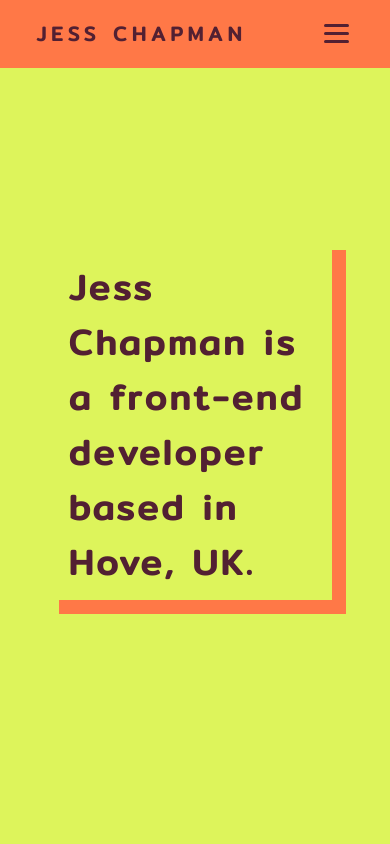
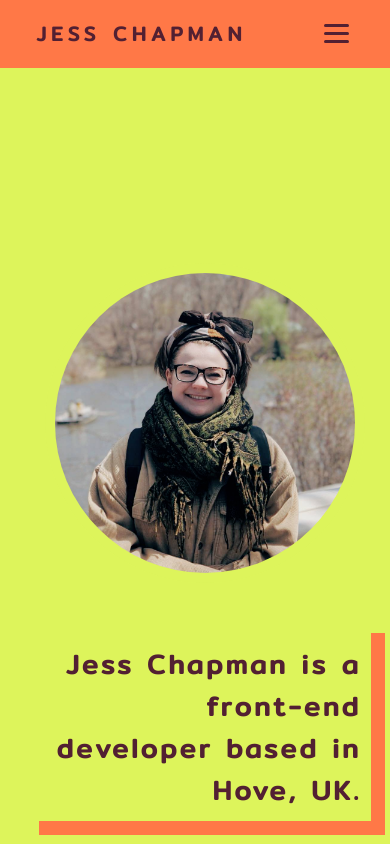
Before and after one commit to JessDoesJavascript/JessDoesJavascript.github.io, a plain HTML site: page index.html in a window 390 px wide. Shown: the top 844 px of the page. Drawn offline with Linux system fonts and the light colour scheme.

Commit message:
picture add

```diff
--- a/index.html
+++ b/index.html
@@ -10,7 +10,7 @@
 </head>
 
 <body>
-    <span class="anchor" id="home"></span>
+  <span class="anchor" id="home"></span>
   <nav id="nav-bar">
     <div class="logo">
       <h1 id="page-topper"> Jess Chapman </h1>
@@ -34,17 +34,23 @@
   <Script src="app.js"></Script>
 
   <header>
-    <H2 id="top"> Jess Chapman is a front-end developer based in Hove, UK. </H2>
+    <div class="home-section">
+      <H2 id="top"> Jess Chapman is a front-end developer based in Hove, UK. </H2>
+      <img src="./self.jpeg">
+    </div>
   </header>
   <main>
-      <span class="anchor-sections" id="about"></span>
+    <span class="anchor-sections" id="about"></span>
     <div class="section">
       <h3 class="heading"> about. </h3>
       <div class="paragraph">
-        <p>I am a self-taught front-end web developer looking for a role with a company as a junior, where I can learn from
-        experienced developers and continue to build on my skills. After leaving my job in September, I have been learning to
-        code in HTML, CSS and Javascript with an emphasis on design, creative use of colour, and making the internet a more
-        accessible and inclusive place.</p>
+        <p>I am a self-taught front-end web developer looking for a role with a company as a junior, where I can learn
+          from
+          experienced developers and continue to build on my skills. After leaving my job in September, I have been
+          learning to
+          code in HTML, CSS and Javascript with an emphasis on design, creative use of colour, and making the internet a
+          more
+          accessible and inclusive place.</p>
       </div>
 
     </div>
@@ -54,7 +60,7 @@
       <h3 class="heading"> skills. </h3>
       <div class="paragraph">
         <p> Most of my experience is in HTML5, CSS3 and Javascript ES6. I also have some
-          knowledge and experience of React.js, Webpack, Node Package Manager, Terminal,
+          knowledge and experience of React.js, Webpack, bash, Node Package Manager, Terminal,
           GIT Version Control, jQuery, reading and debugging code, creating wireframes,
           and coding to WCAG 2.0 standards. You can see examples of my code by clicking
           the links below. </p>
@@ -66,7 +72,7 @@
       <h3 class="heading"> links. </h3>
       <div class="paragraph">
         <p>
-         My codepen can be visited <a class="profile-links" href="https://codepen.io/jsschpmn">here</a>, and my
+          My codepen can be visited <a class="profile-links" href="https://codepen.io/jsschpmn">here</a>, and my
           github can be visited
           <a class="profile-links" href="https://www.github.com/jessdoesjavascript">here</a>.
         </p>
--- a/style.scss
+++ b/style.scss
@@ -11,25 +11,47 @@ $titleColor: #522032;
 // general page stuff
 * {
   margin: 0px;
-  padding: 0px;
-  box-sizing: border-box;
+  // padding: 0px;
+  // box-sizing: border-box;
   font-family: "Mitr", sans-serif;
   background-color: $bodyBackground;
   scroll-behavior: smooth;
 }
 
 // about
+
+
+.home-section {
+  width: 100%;
+  display: flex;
+  padding: 10px;
+  align-items: center;
+  margin-top: 30vh;
+  margin-bottom: 30vh;
+  // justify-content: center;
+
+}
+
 H2 {
   color: $titleColor;
   font-size: 35px;
   letter-spacing: 3px;
-  width: 70%;
   padding: 10px;
-  margin: 15%;
-  margin-top: 250px;
-  margin-bottom: 400px;
+  max-width: 600px;
+  text-align: right;
+  margin: 100px;
   box-shadow: 7px 7px 0px 7px #ff7847;
 }
+
+img {
+  max-width: 300px;
+  border-radius: 100%;
+  padding: 10px;
+
+}
+
+
+
 // info sections
 .section {
   margin: 10%;
@@ -40,13 +62,13 @@ H2 {
   margin-bottom: 50%;
 }
 
-
 .heading {
   color: $bodyText;
   background-color: $cardBackground;
   font-size: 20pt;
   letter-spacing: 4px;
 }
+
 p {
   color: $bodyText;
   background-color: $cardBackground;
@@ -59,6 +81,7 @@ p {
   color: $bodyText;
   background-color: $cardBackground;
 }
+
 footer {
   color: $bodyText;
 }
@@ -76,11 +99,13 @@ nav {
   top: 0;
   width: 100%;
 }
+
 // name in nav-bar
 h1 {
   background-color: $navBackground;
   font-size: 20px;
 }
+
 .logo {
   color: $navText;
   background-color: $navBackground;
@@ -88,6 +113,7 @@ h1 {
   letter-spacing: 5px;
   font-size: 20px;
 }
+
 // nav-bar
 .nav-links {
   background-color: $navBackground;
@@ -95,6 +121,7 @@ h1 {
   justify-content: space-around;
   width: 40%;
 }
+
 .nav-links a {
   color: $navText;
   background-color: $navBackground;
@@ -103,13 +130,16 @@ h1 {
   font-weight: bold;
   font-size: 14px;
 }
+
 .nav-links li {
   background-color: $navBackground;
   list-style: none;
 }
+
 .burger {
   display: none;
 }
+
 .burger div {
   width: 25px;
   height: 3px;
@@ -118,6 +148,7 @@ h1 {
   border-radius: 10px;
   transition: all 0.3s ease-in;
 }
+
 @media screen and (max-width: 1024px) {
   .nav-links {
     width: 60%;
@@ -130,22 +161,41 @@ h1 {
     letter-spacing: 1px;
   }
 }
+
+
 @media screen and (max-width: 768px) {
-  body {
-    overflow-x: hidden;
-  }
-  H2 {
+ .home-section {
+   width: 100%;
+   display: flex;
+   flex-direction: column-reverse;
+   align-items: center;
+  //  padding: 10px;
+
+}
+
+img {
+  max-width: 300px;
+}
+
+H2 {
     color: $titleColor;
-    font-size: 25px;
+    font-size: 20pt;
     letter-spacing: 3px;
-    width: 70%;
+    width: 80%;
     padding: 10px;
-    margin: 15%;
-    margin-top: 250px;
+    margin: 15px;
+    margin-top: 50px;
     margin-bottom: 400px;
     box-shadow: 7px 7px 0px 7px #ff7847;
   }
 
+  body {
+    overflow-x: hidden;
+  }
+
+
+
+//
   .nav-links {
     position: absolute;
     right: 0px;
@@ -159,18 +209,22 @@ h1 {
     transform: translateX(100%);
     transition: transform 0.5s ease-in;
   }
+
   .nav-links li {
     opacity: 0;
   }
+
   .burger {
     display: block;
     cursor: pointer;
     background-color: $navBackground;
   }
 }
+
 .nav-active {
   transform: translateX(0%);
 }
+
 @keyframes navLinkFade {
   from {
     opacity: 0;
@@ -181,6 +235,7 @@ h1 {
     transform: translateX(0px);
   }
 }
+
 .toggle .line1 {
   transform: rotate(-45deg) translate(-5px, 6px);
 }
@@ -193,18 +248,10 @@ h1 {
 .title {
   font-size: 30px;
 }
+
 // about
-H2 {
-  color: $titleColor;
-  font-size: 35px;
-  letter-spacing: 3px;
-  width: 70%;
-  padding: 10px;
-  margin: 15%;
-  margin-top: 250px;
-  margin-bottom: 400px;
-  box-shadow: 7px 7px 0px 7px #ff7847;
-}
+
+
 // info sections
 .section {
   margin: 10%;
@@ -213,14 +260,15 @@ H2 {
   background-color: $cardBackground;
   box-shadow: 20px 21px 0px -9px $cardShadow;
   margin-bottom: 400px;
+}
 
-}
 .heading {
   color: $bodyText;
   background-color: $cardBackground;
   font-size: 20pt;
   letter-spacing: 4px;
 }
+
 p {
   color: $bodyText;
   background-color: $cardBackground;
@@ -228,7 +276,6 @@ p {
   font-weight: 1;
   letter-spacing: 2px;
   word-wrap: break-word;
-
 }
 
 .anchor {
@@ -246,6 +293,7 @@ p {
   color: $bodyText;
   background-color: $cardBackground;
 }
+
 footer {
   color: $bodyText;
 }
```
Also changed, not shown: self.jpeg (added), style.css, 2 other files.
